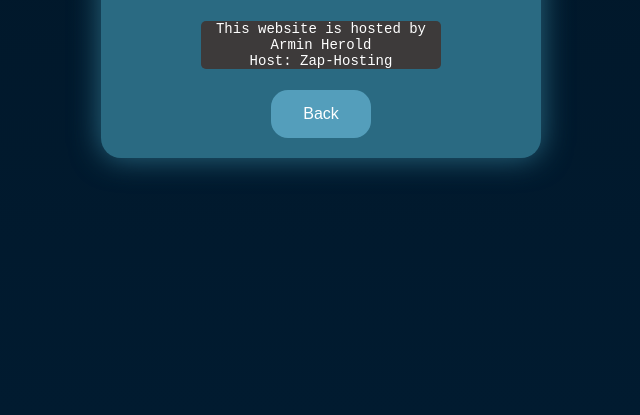
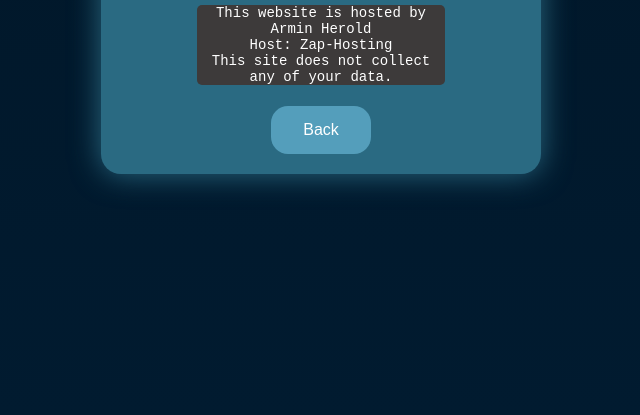
Before and after one commit to justqrmin/website-armin-herold, a plain HTML site: page contact.html in a window 1280 px wide. Shown: the part 385-800 px from the top of the page, without its empty margins (319-959 px from the left). Drawn offline with Linux system fonts and the light colour scheme.

Commit message:
No data collection

```diff
--- a/contact.html
+++ b/contact.html
@@ -17,7 +17,7 @@
         <h1>Contact</h1>
         <p style="margin-top: -10px;">Just hit me up on Instagram...</p>
         <p style="margin-top: -10px; color: yellow;">@armin.hrl</p>
-        <p style="background-color: rgb(61, 58, 58); border-radius: 5px; padding: 0px 15px; color: white">This website is hosted by <br>Armin Herold<br>Host: Zap-Hosting</p>
+        <p style="background-color: rgb(61, 58, 58); border-radius: 5px; padding: 0px 15px; color: white">This website is hosted by <br>Armin Herold<br>Host: Zap-Hosting<br>This site does not collect<br>any of your data.</p>
         <button id="backButton">Back</button>
     </div>
 
```
